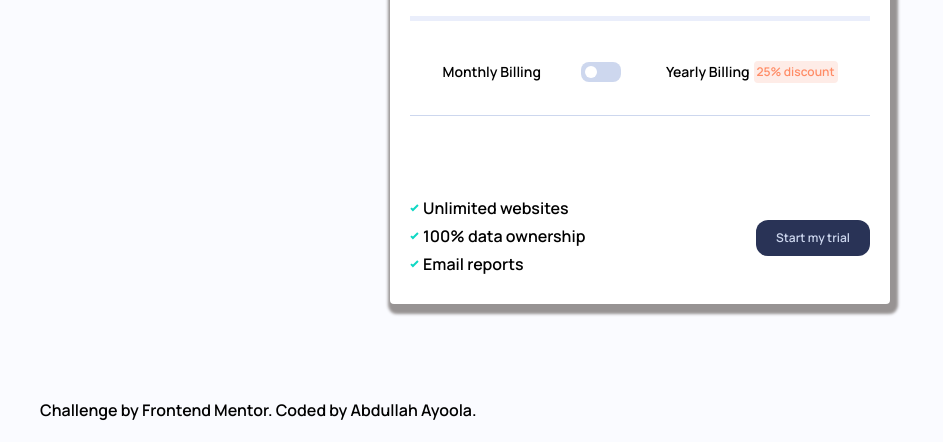
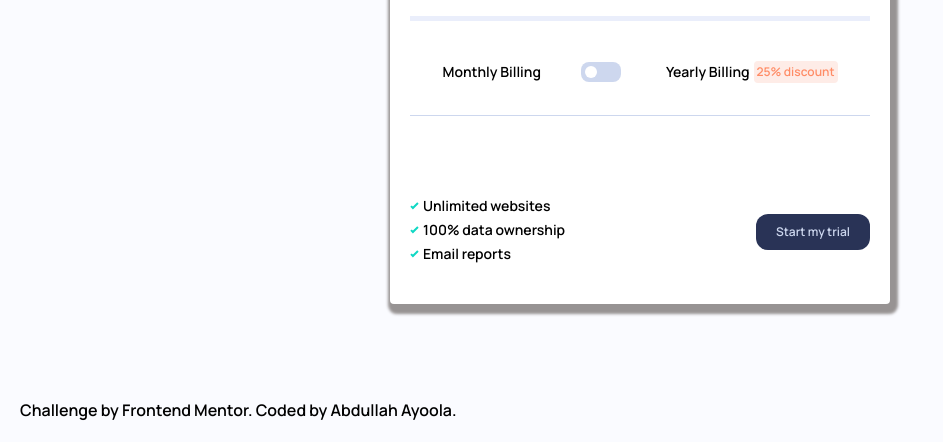
Before and after one commit to abdullah43577/Interactive-pricing-component, a website: page index.html in a window 1280 px wide. Shown: the part 358-800 px from the top of the page, without its empty margins (0-943 px from the left). Drawn offline with Linux system fonts and the light colour scheme.

Commit message:
made a little change to the index file

```diff
--- a/index.html
+++ b/index.html
@@ -14,7 +14,7 @@
     <link rel="stylesheet" href="dist/output.css" />
   </head>
   <body
-    class="flex flex-col justify-center items-center relative ... h-screen bg-veryPaleBlue"
+    class="flex flex-col justify-center items-center relative h-screen bg-veryPaleBlue"
   >
     <main>
       <h3 class="text-3xl font-bold text-center text-darkDesaturatedBlue">
@@ -61,21 +61,21 @@
 
         <section class="features mt-20 flex items-center justify-between">
           <ul>
-            <li class="flex items-center justify-start pb-1">
+            <li class="flex items-center justify-start pb-1 text-sm">
               <figure class="pr-1">
                 <img src="./images/icon-check.svg" alt="icon check" />
               </figure>
               <p>Unlimited websites</p>
             </li>
 
-            <li class="flex items-center justify-start pb-1">
+            <li class="flex items-center justify-start pb-1 text-sm">
               <figure class="pr-1">
                 <img src="./images/icon-check.svg" alt="icon check" />
               </figure>
               <p>100% data ownership</p>
             </li>
 
-            <li class="flex items-center justify-start pb-1">
+            <li class="flex items-center justify-start pb-1 text-sm">
               <figure class="pr-1">
                 <img src="./images/icon-check.svg" alt="icon check" />
               </figure>
@@ -91,7 +91,7 @@
         </section>
       </div>
     </main>
-    <footer class="absolute bottom-5 left-10 ...">
+    <footer class="absolute bottom-5 left-5">
       <div class="attribution">
         Challenge by
         <a href="https://www.frontendmentor.io?ref=challenge" target="_blank"
```
Also changed, not shown: dist/output.css.
